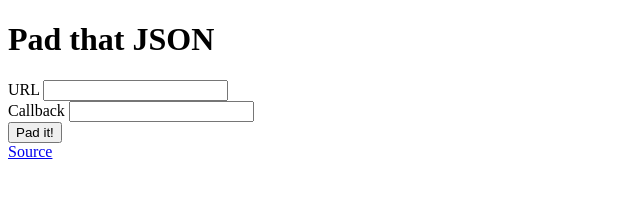
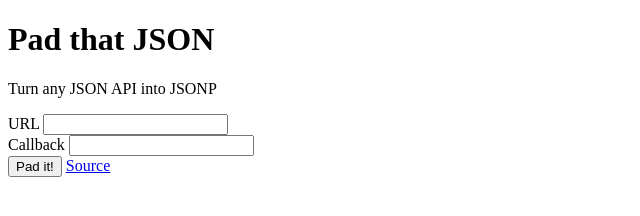
Before and after one commit to secobarbital/jsonpad, a website: page index.html in a window 1280 px wide. Shown: the whole page, without its empty margins (0-640 px from the left). Drawn offline with Linux system fonts and the light colour scheme.

Commit message:
Added explanation in homepage

```diff
--- a/index.html
+++ b/index.html
@@ -5,6 +5,7 @@
 </head>
 <body>
   <h1>Pad that JSON</h1>
+  <p>Turn any JSON API into JSONP</p>
   <form>
     <label for="url">URL</label>
     <input name="url" type="text" required="required">
@@ -13,7 +14,7 @@
     <input name="callback" type="text" required="required">
     <br>
     <input type="submit" value="Pad it!">
+    <a href="https://github.com/secobarbital/jsonpad">Source</a>
   </form>
-  <a href="https://github.com/secobarbital/jsonpad">Source</a>
 </body>
 </html>
```
